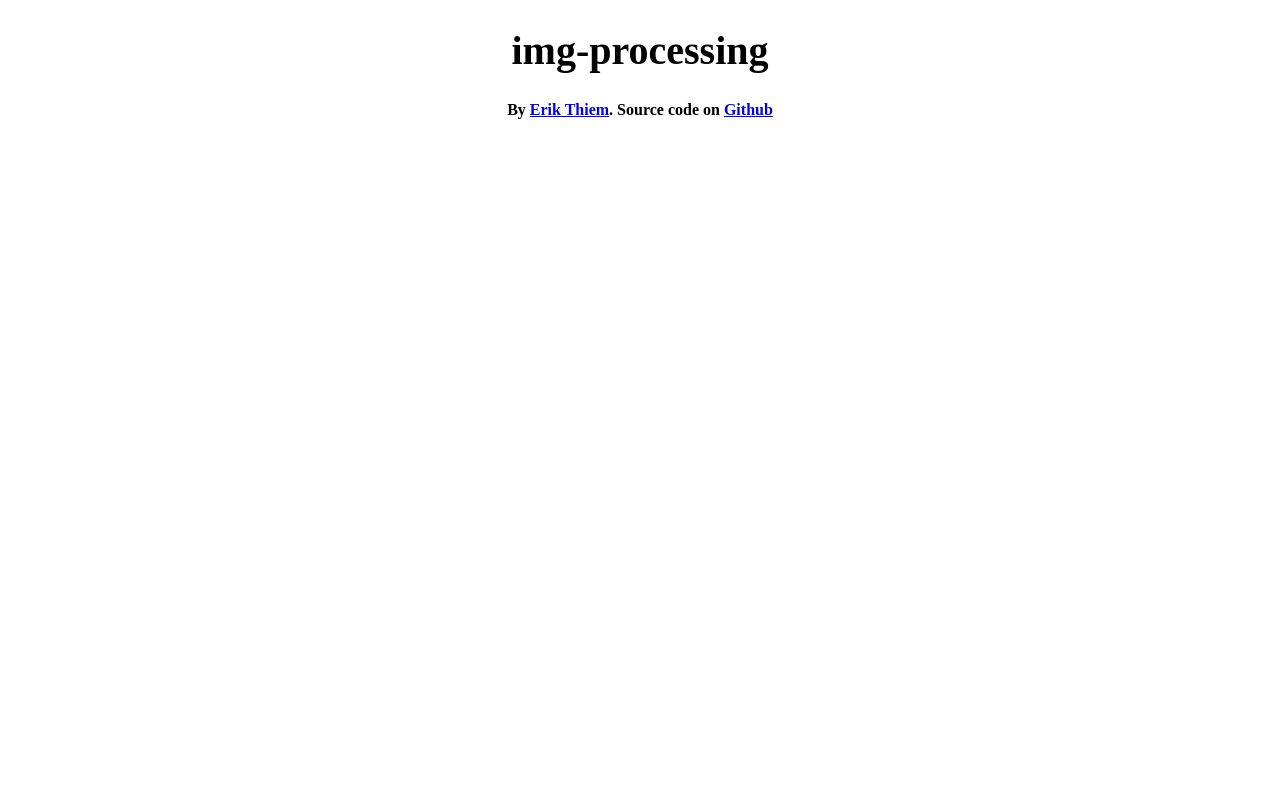
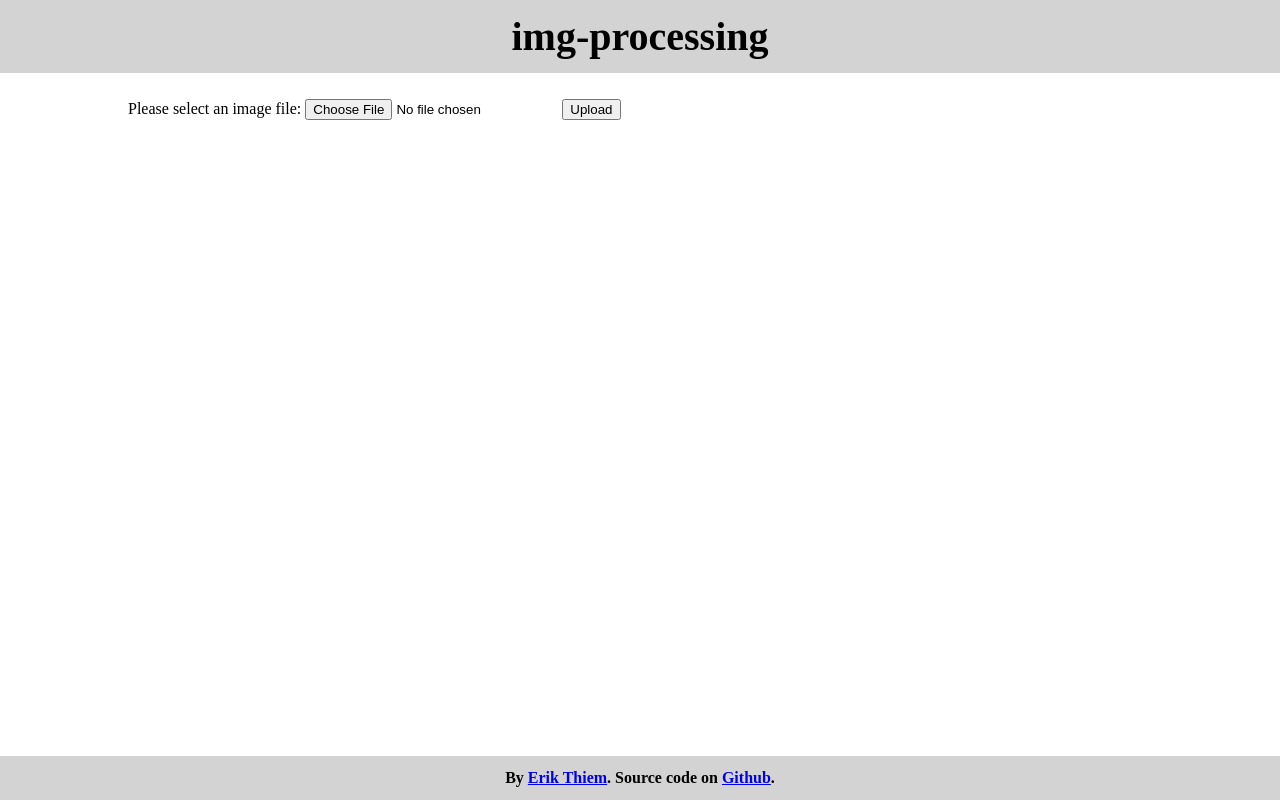
Before and after one commit to erikthiem/img-processing, a Flask app: page / in a window 1280 px wide. Run offline with Flask 2, Linux system fonts and the light colour scheme.

Commit message:
made some stylistic changes

```diff
--- a/static/style.css
+++ b/static/style.css
@@ -1,12 +1,34 @@
+body {
+    margin: 0;
+}
+
+.wrapper {
+    margin: 0;
+    min-height: 100%;
+}
+
 .header h1 {
     text-align: center;
     font-size: 2.5em;
+    padding-top: 1%;
+    padding-bottom: 1%;
+    margin-top: 0;
+    background-color: lightgray;
 }
 
 .mainContent {
+    padding-left: 10%;
 }
 
 .footer h1 {
+    font-size: 1em;
+    position: absolute;
+    bottom: 0;
+    left: 0;
+    right: 0;
+    padding-top: 1%;
+    padding-bottom: 1%;
+    margin-bottom: 0;
     text-align: center;
-    font-size: 1em;
+    background-color: lightgray;
 }
--- a/templates/index.html
+++ b/templates/index.html
@@ -1,16 +1,25 @@
 <!doctype html>
+<head>
     <title>img-processing</title>
     <link rel=stylesheet type=text/css href="{{ url_for('static', filename='style.css') }}">
-<div>
+</head>
+    <body>
+        <div class="wrapper">
             <div class="header">
                 <h1>img-processing</h1>
             </div>
 
             <div class="mainContent">
-
+                <form id="upload_form" enctype="multipart/form-data" method="post" action="/upload">
+                    <label for="image_file">Please select an image file:</label>
+                    <input type="file" name="image_file" id="image_file"/>
+                    <input type="submit" value="Upload" />
+                </form>
             </div>
 
             <div class="footer">
-		<h1>By <a href="http://www.erikthiem.com" target="_blank">Erik Thiem</a>. Source code on <a href="https://github.com/erikthiem/img-processing" target="_blank">Github</a></h1>
+                <h1>By <a href="http://www.erikthiem.com" target="_blank">Erik Thiem</a>. Source code on <a href="https://github.com/erikthiem/img-processing" target="_blank">Github</a>.</h1>
             </div>
         </div>
+    </body>
+</html>
```
Lines whose indentation alone changed are shown as unchanged.
